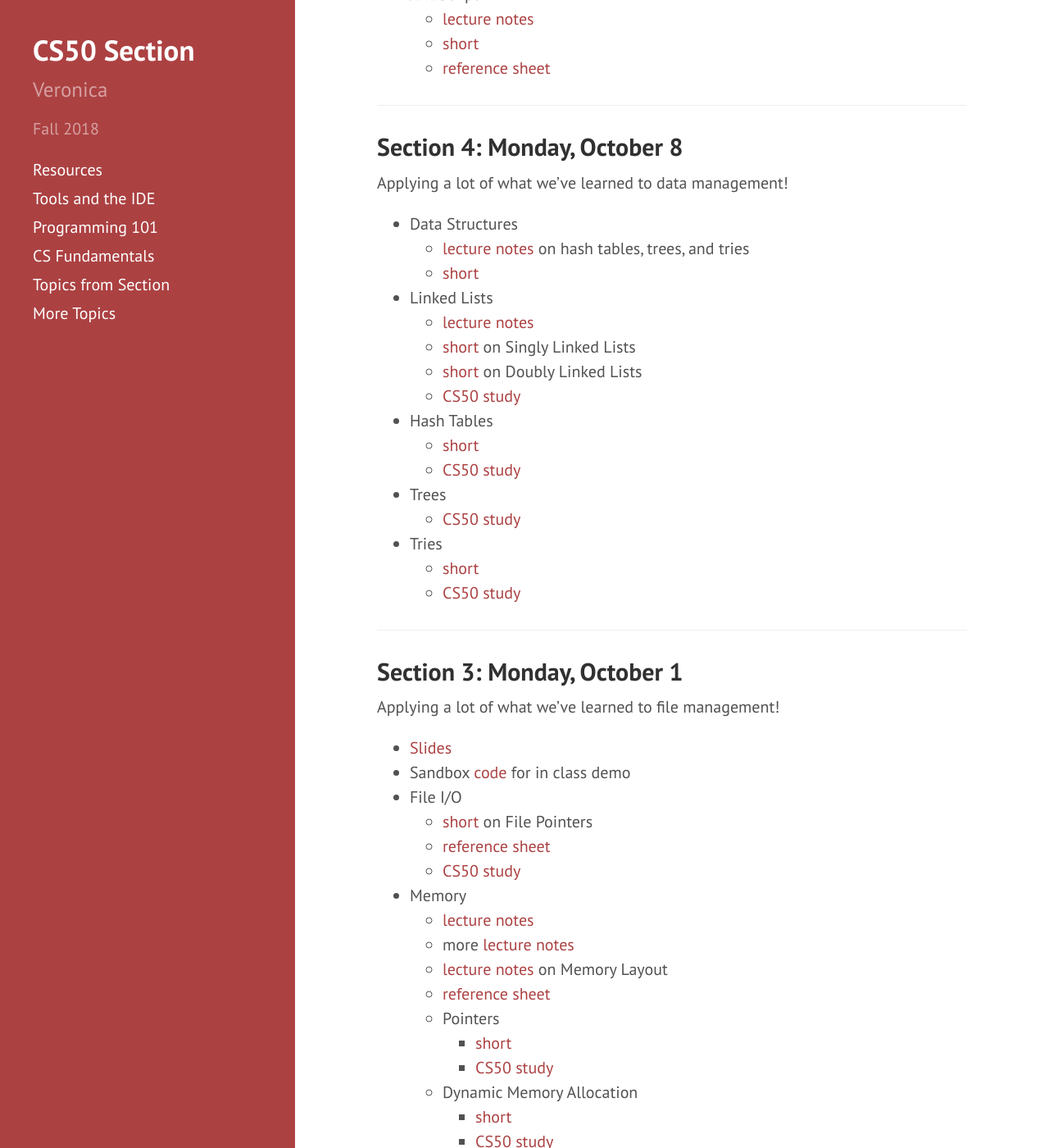
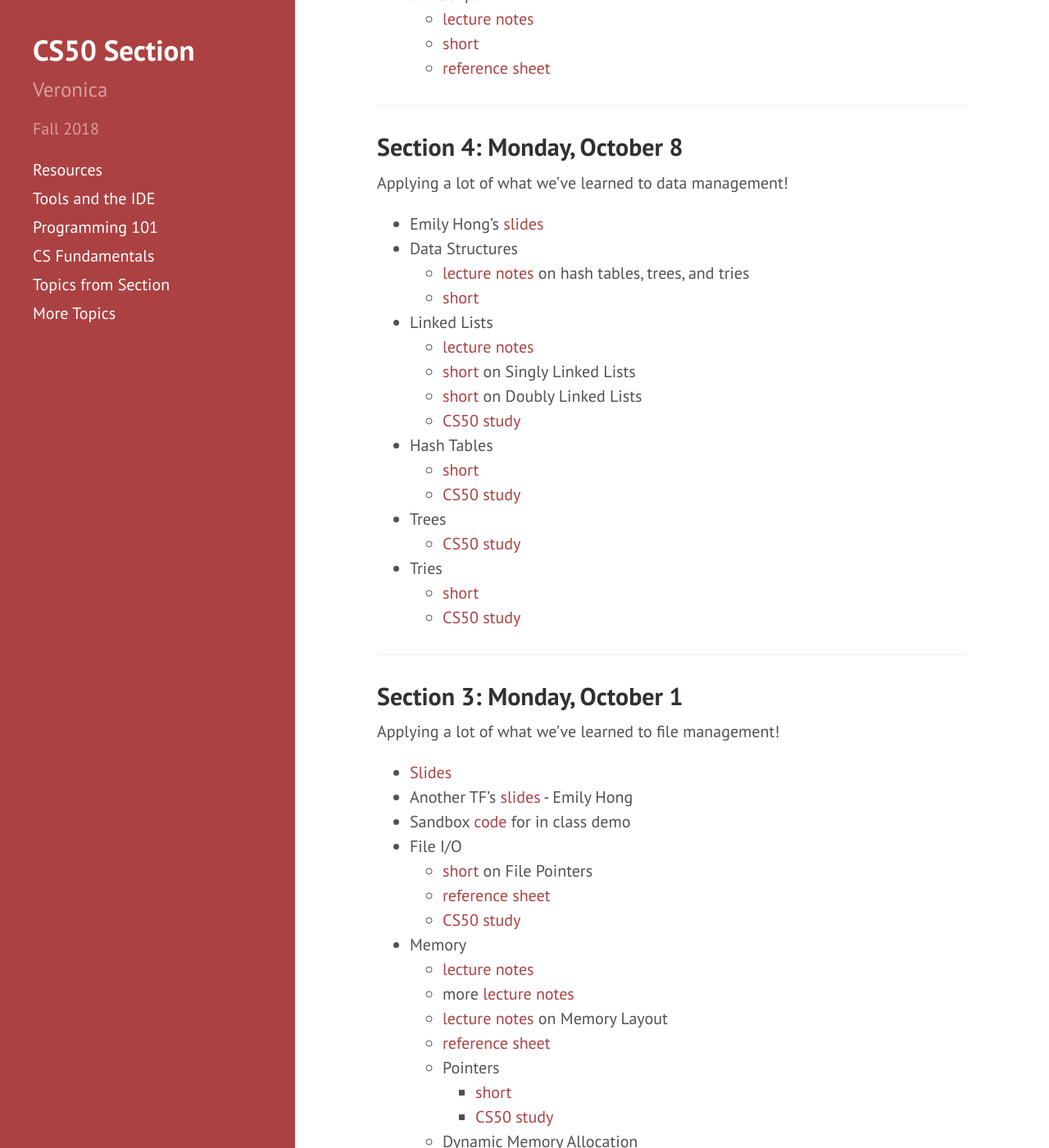
Before and after one commit to veronicanutting/CS50-section, a Jekyll site: the page built from section.md, in a window 1280 px wide and 1400 px high, scrolled down 858 px. Shown: the whole window at 82% size. Built offline with Jekyll 4.4.1, drawn with Linux system fonts in a browser that asks for light colours; nearby versions of some CDN libraries; our own code applies the rules of GitHub Pages for plain Markdown files.

Commit message:
added more emily slide

```diff
--- a/section.md
+++ b/section.md
@@ -35,6 +35,7 @@ layout: default
 
 ## Section 4: Monday, October 8
 Applying a lot of what we've learned to data management!
+* Emily Hong's [slides](https://docs.google.com/presentation/d/12Tb2HC7agaKYZFO0pVlDiIkpFE-d6VFnZrAJOTVcoEc/edit?usp=sharing)
 * Data Structures
     * [lecture notes](https://cs50.harvard.edu/2018/fall/weeks/4/notes/#more-data-structures) on hash tables, trees, and tries
     * [short](https://www.youtube.com/watch?v=3uGchQbk7g8&index=14&t=0s&list=PLhQjrBD2T381k8ul4WQ8SQ165XqY149WW)
@@ -57,6 +58,7 @@ Applying a lot of what we've learned to data management!
 ## Section 3: Monday, October 1
 Applying a lot of what we've learned to file management!
 * [Slides](https://docs.google.com/presentation/d/1Ca1NdbLSlZr5l9woeBxSaCxANLOgewMSq7V52XebVCk/edit?usp=sharing)
+* Another TF's [slides](https://docs.google.com/presentation/d/1IJouel2KDxtdrkW_Q5iQjWL6EdkwXNzOF2_tm0rXV7U/edit#slide=id.p) - Emily Hong
 * Sandbox [code](http://bit.ly/2NhtUN3) for in class demo
 * File I/O
     * [short](https://www.youtube.com/watch?v=bOF-SpEAYgk&index=21&t=863s&list=PLhQjrBD2T381k8ul4WQ8SQ165XqY149WW) on File Pointers
```
